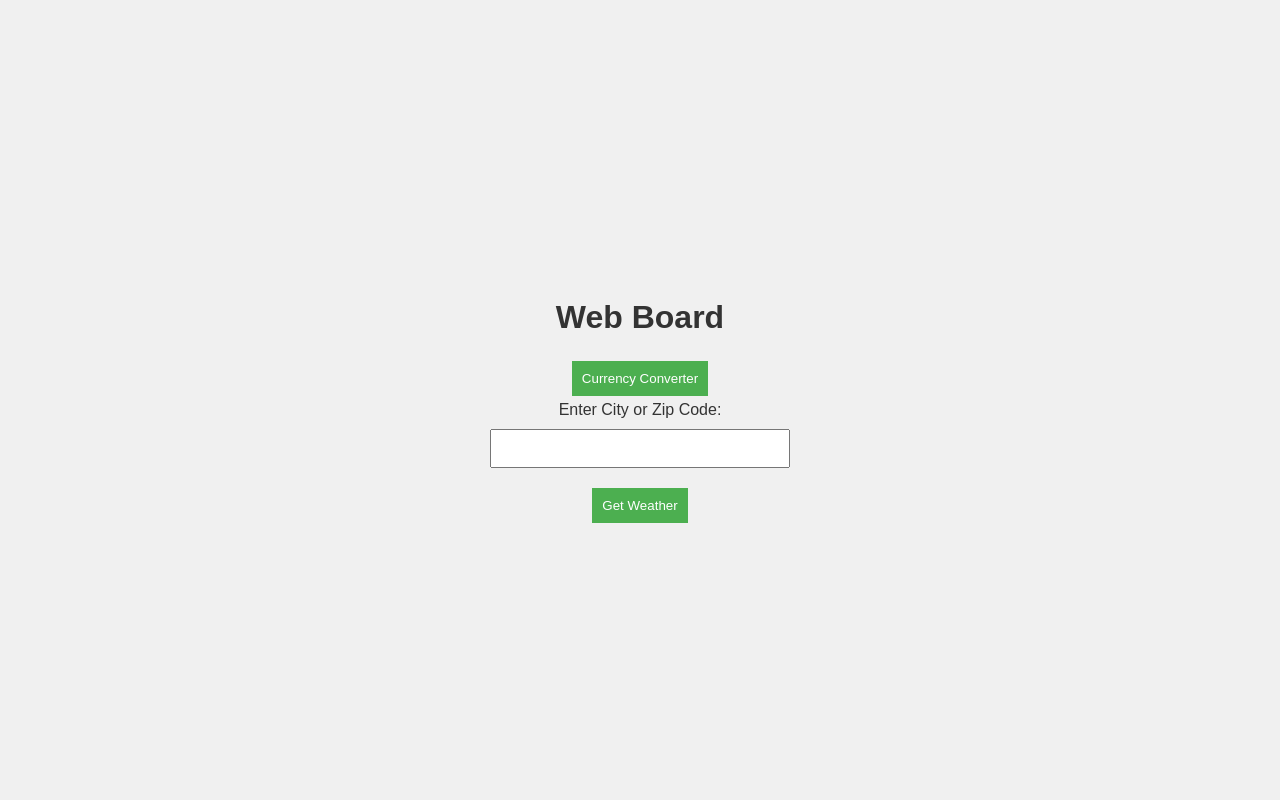
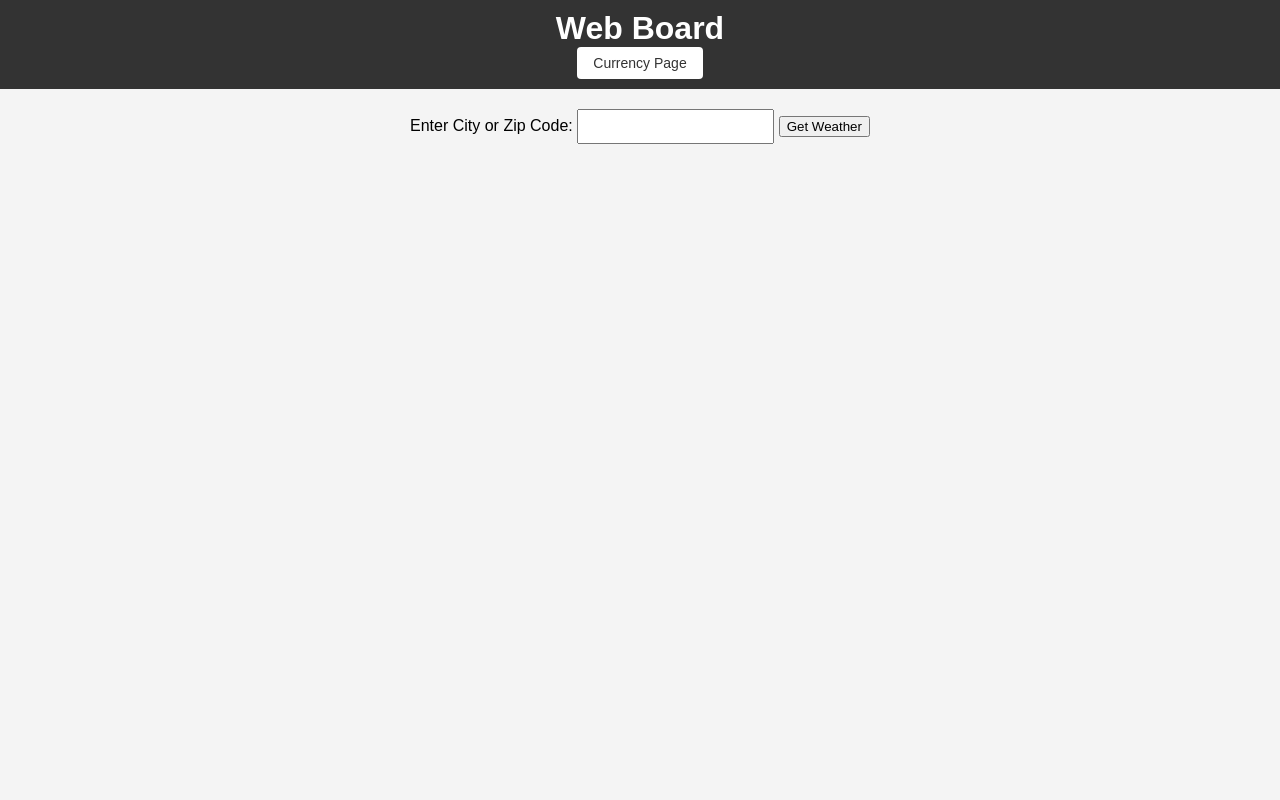
Before and after one commit to Yareek95/weather_app, a Flask app: page / in a window 1280 px wide. Run offline with Flask 2, Linux system fonts and the light colour scheme.

Commit message:
zoom out issue

```diff
--- a/app.py
+++ b/app.py
@@ -91,10 +91,13 @@ def currency():
 
 '''
 if __name__ == '__main__':
-    app.run(debug=True)
-
-  '''
-if __name__ == '__main__':
     # Use the environment variable PORT if available, or default to 5000
     port = int(os.environ.get("PORT", 5000))
     app.run(host="0.0.0.0", port=port)
+
+    ***test***
+
+  '''
+
+if __name__ == '__main__':
+    app.run(debug=True)
--- a/static/css/style.css
+++ b/static/css/style.css
@@ -1,55 +1,94 @@
-body {
-    font-family: Arial, sans-serif;
-    background-color: #f0f0f0;
-    color: #333;
+/* Reset some default margin and padding */
+body,
+h1,
+h2,
+p,
+ul,
+li {
     margin: 0;
     padding: 0;
-    display: flex;
-    flex-direction: column;
-    align-items: center;
-    justify-content: center;
-    height: 100vh;
 }
 
-h1 {
-    margin-bottom: 20px;
-}
-
-form {
-    display: flex;
-    flex-direction: column;
-    align-items: center;
-}
-
-label {
-    font-size: 16px;
-    margin-bottom: 10px;
-}
-
-input {
-    padding: 10px;
-    margin-bottom: 20px;
-    width: 300px;
+/* Remove margin and padding from the body */
+body {
+    margin: 0;
+    padding: 0;
     box-sizing: border-box;
 }
 
-button {
-    padding: 10px;
-    background-color: #4caf50;
-    color: #fff;
-    border: none;
-    cursor: pointer;
+/* Apply a background color to the body */
+body {
+    background-color: #f4f4f4;
+    font-family: Arial, sans-serif;
 }
 
-button:hover {
-    background-color: #45a049;
+/* Style the header */
+header {
+    background-color: #333;
+    color: #fff;
+    text-align: center;
+    padding: 10px;
 }
 
-h2 {
-    margin-top: 30px;
+header button {
+    background-color: #fff;
+    color: #333;
+    padding: 8px 16px;
+    text-decoration: none;
+    border: none;
+    border-radius: 4px;
+    font-size: 14px;
 }
 
-p {
-    font-size: 14px;
-    margin: 5px 0;
+/* Style the weather form */
+#weatherForm {
+    margin-top: 20px;
+    text-align: center;
 }
+
+#user_input {
+    padding: 8px;
+}
+
+/* Style the weather info container */
+.weather-info {
+    background-color: #fff;
+    padding: 20px;
+    border-radius: 8px;
+    box-shadow: 0 0 10px rgba(0, 0, 0, 0.1);
+    margin-top: 20px;
+}
+
+.weather-info h2 {
+    color: #333;
+}
+
+/* Style the forecast table */
+.forecast-table-container {
+    margin-top: 20px;
+}
+
+.forecast-table {
+    width: 100%;
+    border-collapse: collapse;
+    margin-top: 10px;
+}
+
+.forecast-table th,
+.forecast-table td {
+    border: 1px solid #ddd;
+    padding: 8px;
+    text-align: left;
+}
+
+.forecast-table th {
+    background-color: #333;
+    color: #fff;
+}
+
+/* Style error messages */
+.error-message {
+    color: #ff0000;
+    margin-top: 20px;
+    text-align: center;
+}
--- a/templates/currency.html
+++ b/templates/currency.html
@@ -9,7 +9,6 @@
 </head>
 <body>
 
-    <h1>Currency Converter</h1>
     <p><a href="{{ url_for('index') }}"><button>Main Page</button></a></p>
 
     <form id="currencyForm" action="/currency" method="post">
--- a/templates/index.html
+++ b/templates/index.html
@@ -1,33 +1,40 @@
 <!DOCTYPE html>
 <html lang="en">
+
 <head>
     <meta charset="UTF-8">
     <meta name="viewport" content="width=device-width, initial-scale=1.0">
     <link rel="stylesheet" href="{{ url_for('static', filename='css/style.css') }}">
     <title>Weather App</title>
 </head>
+
 <body>
 
+    <header>
         <h1>Web Board</h1>
-    <p><a href="{{ url_for('currency') }}"><button>Currency Converter</button></a></p>
+        <p><a href="{{ url_for('currency') }}"><button>Currency Page</button></a></p>
+    </header>
+
     <form id="weatherForm" action="/" method="post">
         <label for="user_input">Enter City or Zip Code:</label>
         <input type="text" id="user_input" name="user_input" required>
         <button type="submit">Get Weather</button>
     </form>
 
+    <div class="content">
         {% if weather_data %}
+        <div class="weather-info">
             <h2>{{ weather_data.location.name }}, {{ weather_data.location.region }}, {{ weather_data.location.country }}</h2>
 
             {% if weather_data.current.is_day == 0 %}
             <p>{{ weather_data.location.localtime }} Night</p>
             {% elif weather_data.current.is_day == 1 %}
-            <p>{{ weather_data.location.localtime }}  Day</p>
+            <p>{{ weather_data.location.localtime }} Day</p>
             {% endif %}
+
             <p>Temperature: {{ weather_data.current.temp_c }}°C ({{ weather_data.current.temp_f }}°F)</p>
             <p>Feels like: {{ weather_data.current.feelslike_c }}°C ({{ weather_data.current.feelslike_f }}°F)</p>
             <p>Wind: {{ weather_data.current.wind_kph }} km/h, {{ weather_data.current.wind_mph }} mi/h, {{ weather_data.current.wind_dir }}</p>
-
             <p>Condition: {{ weather_data.current.condition.text }}</p>
             <p>Pressure: {{ weather_data.current.pressure_mb }} mb; {{ weather_data.current.pressure_in }} in</p>
             <p>Humidity: {{ weather_data.current.humidity }}</p>
```
Also changed, not shown: other parts of templates/index.html (+41 -1 lines), static/weather-icons/wi_color_blizzard.png (added), static/weather-icons/wi_color_clear_day.png (added), static/weather-icons/wi_color_clear_night.png (added), static/weather-icons/wi_color_cloudy.png (added), static/weather-icons/wi_color_drizzle.png (added), static/weather-icons/wi_color_hail.png (added), static/weather-icons/wi_color_partly_cloudy_day.png (added), static/weather-icons/wi_color_partly_cloudy_night.png (added), static/weather-icons/wi_color_rain.png (added), static/weather-icons/wi_color_snow.png (added), static/weather-icons/wi_color_sunny.png (added), static/weather-icons/wi_color_thunder.png (added), static/weather-icons/wi_color_windy.png (added), 1 more files. Lines whose indentation alone changed are shown as unchanged.
